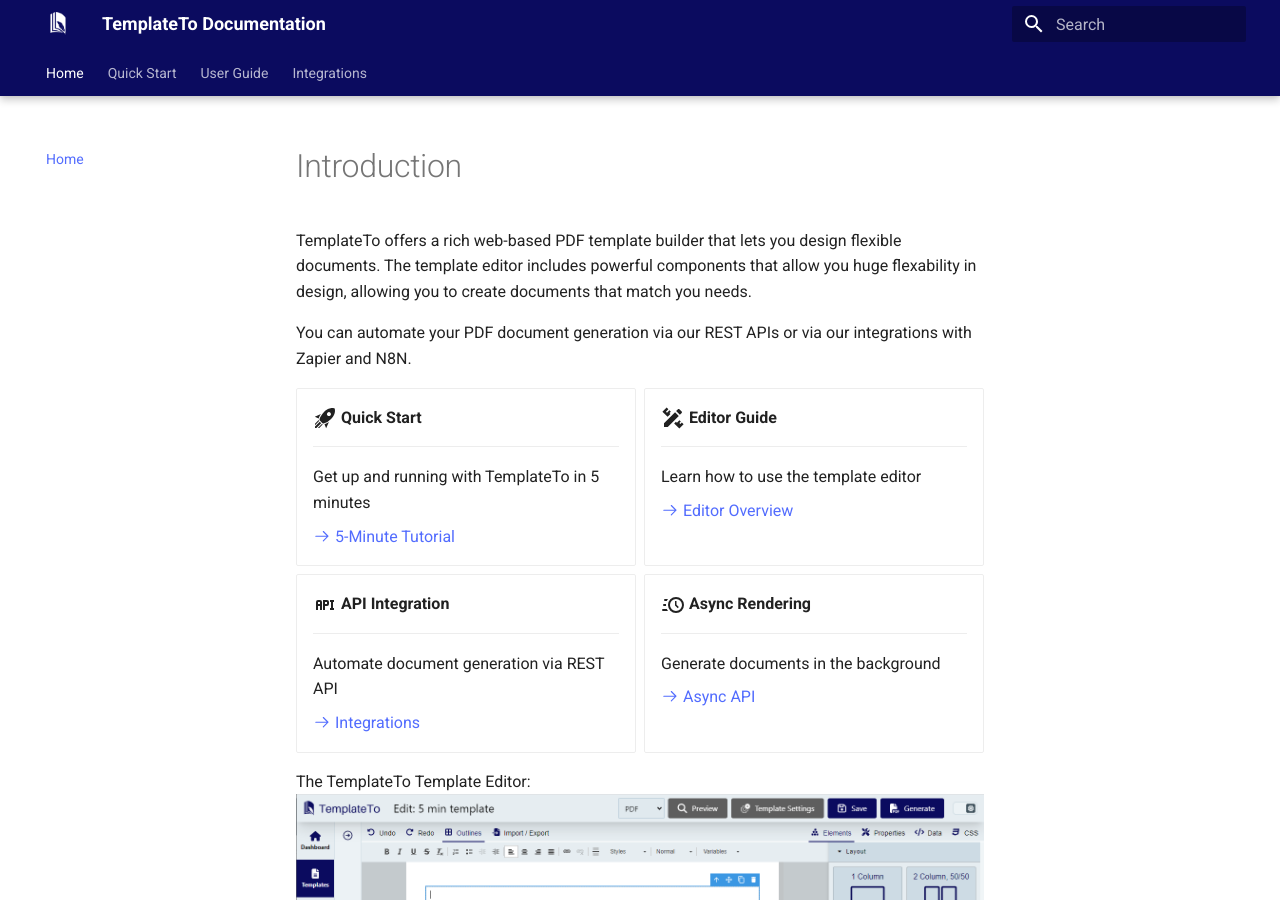
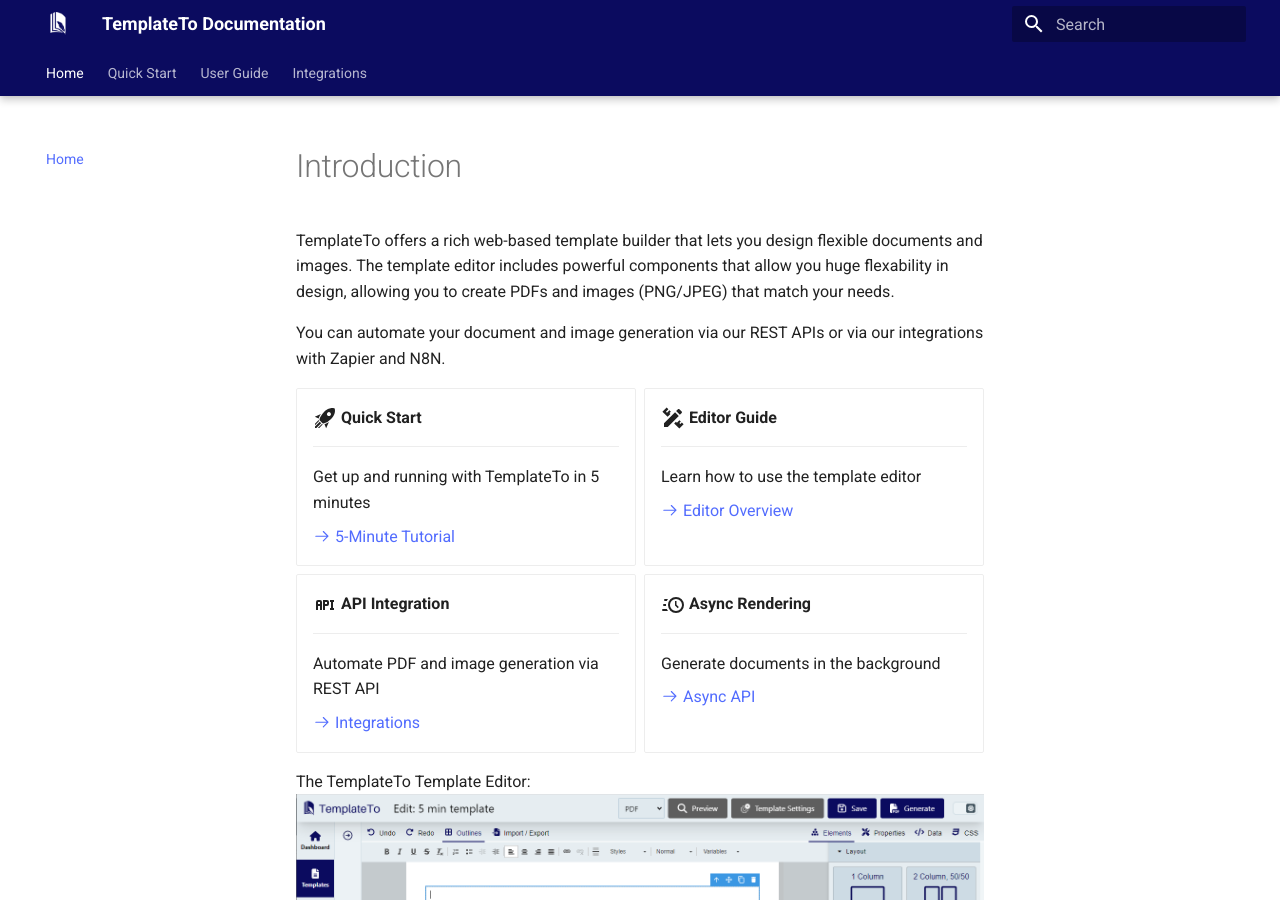
Before and after one commit to TemplateTo/TemplateTo.Docs, an MkDocs documentation site: the page built from docs/index.md, in a window 1280 px wide and 900 px high. Built offline with MkDocs 1.6.1 and Material for MkDocs 9.7.7, drawn with Linux system fonts in a browser that asks for light colours.

Commit message:
Update main docs index with image generation capability
- Changed introduction from "PDF template builder" to "template builder"
- Added "documents and images" and "PDFs and images (PNG/JPEG)" to intro
- Updated automation mention to include "document and image generation"
- Updated API Integration card: "Automate PDF and image generation"
- Messaging consistent with integrations/index.md

Co-Authored-By: Claude Opus 4.5 <noreply@anthropic.com>

```diff
--- a/docs/index.md
+++ b/docs/index.md
@@ -1,8 +1,8 @@
 # Introduction
 
-TemplateTo offers a rich web-based PDF template builder that lets you design flexible documents. The template editor includes powerful components that allow you huge flexability in design, allowing you to create documents that match you needs.
+TemplateTo offers a rich web-based template builder that lets you design flexible documents and images. The template editor includes powerful components that allow you huge flexability in design, allowing you to create PDFs and images (PNG/JPEG) that match your needs.
 
-You can automate your PDF document generation via our REST APIs or via our integrations with Zapier and N8N.
+You can automate your document and image generation via our REST APIs or via our integrations with Zapier and N8N.
 
 <div class="grid cards" markdown>
 
@@ -26,7 +26,7 @@ You can automate your PDF document generation via our REST APIs or via our integ
 
     ---
 
-    Automate document generation via REST API
+    Automate PDF and image generation via REST API
 
     [:octicons-arrow-right-24: Integrations](integrations/index.md)
 
```
